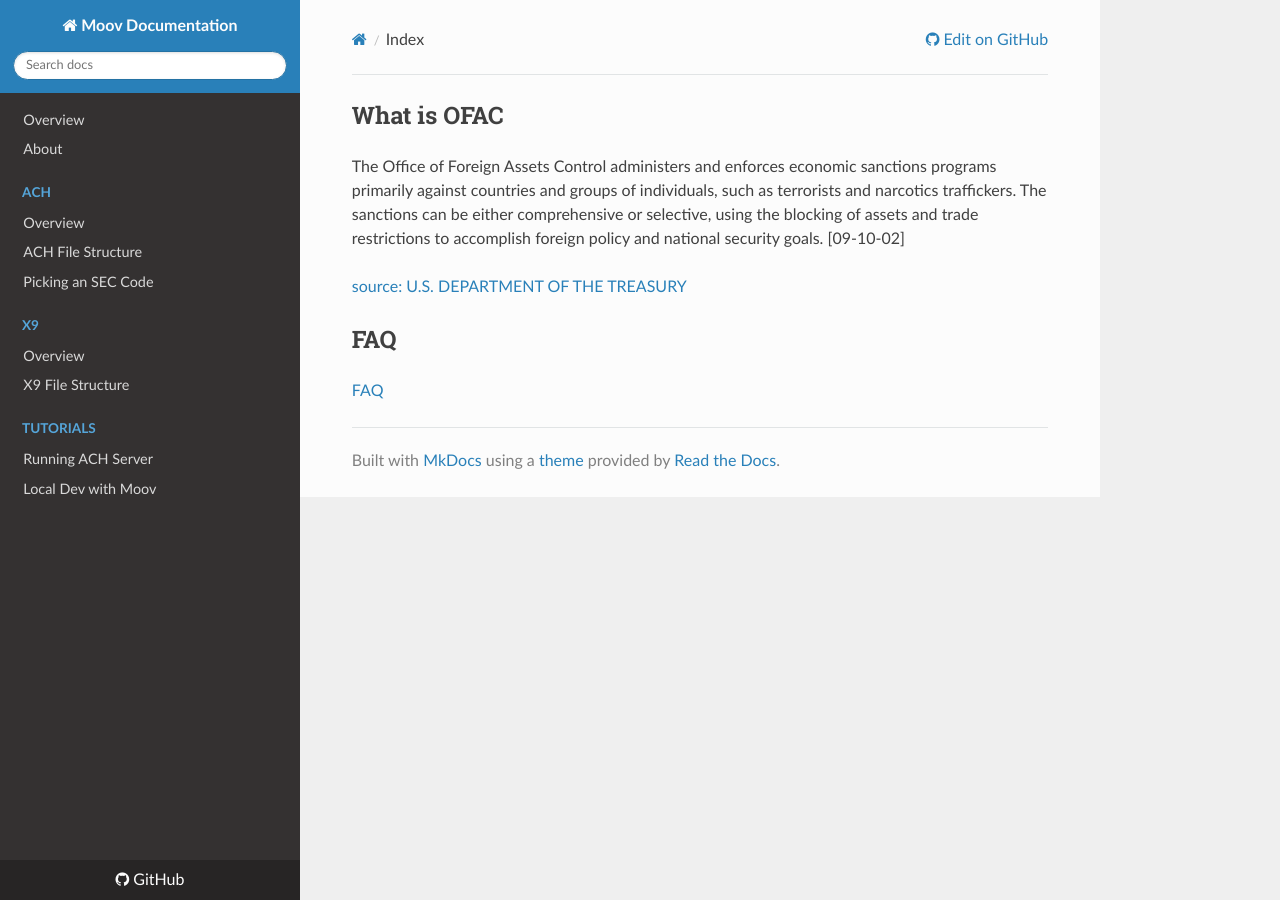
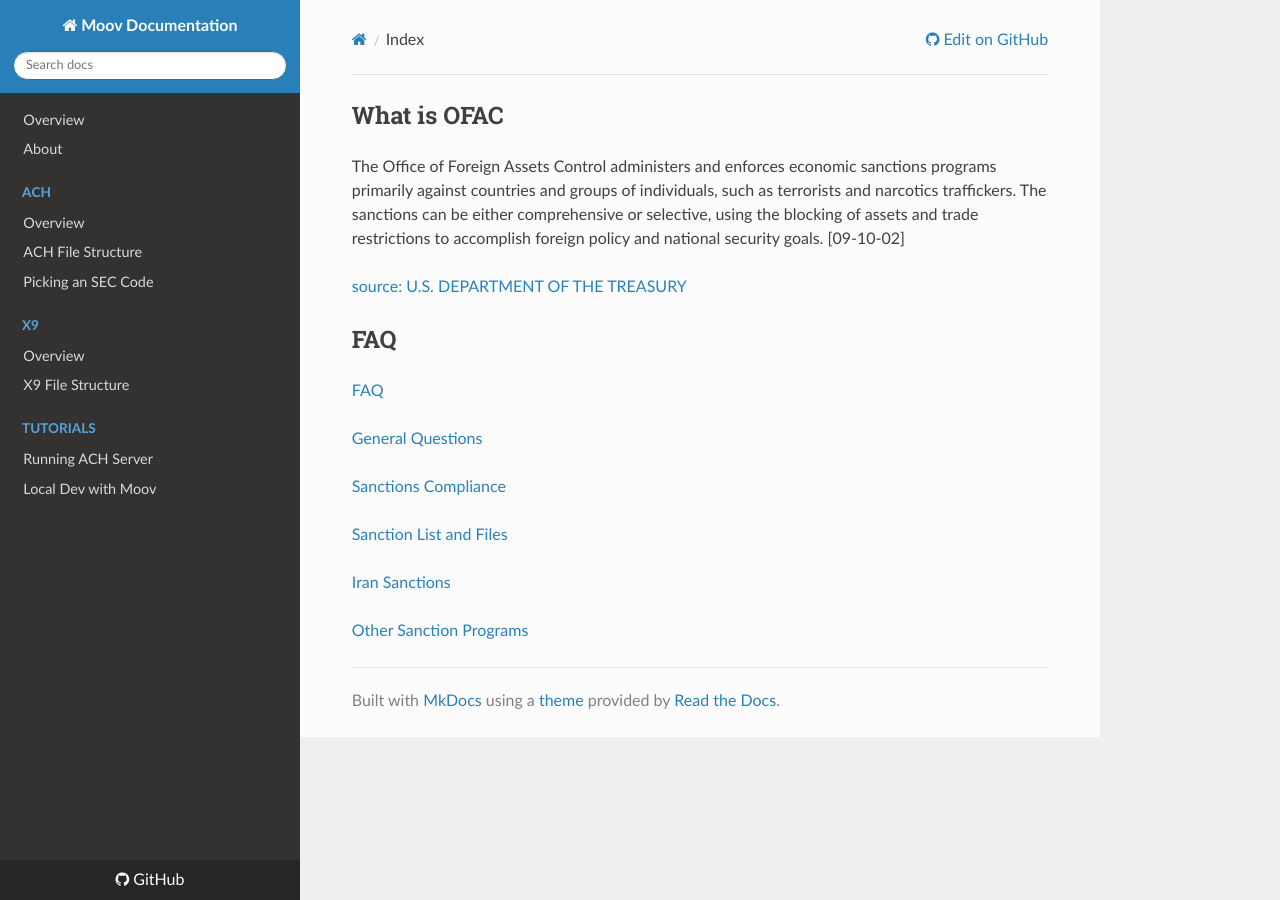
Before and after one commit to wadearnold/docs, an MkDocs documentation site: the page built from docs/ofac/index.md, in a window 1280 px wide. Built offline with MkDocs 1.6.1, drawn with Linux system fonts in a browser that asks for light colours; nearby versions of some CDN libraries; old or Windows-style settings are respelled for this version of MkDocs.

Commit message:
Add links to treasury web site, fix formatting
Add links to treasury web site, fix formatting

```diff
--- a/docs/ofac/index.md
+++ b/docs/ofac/index.md
@@ -8,3 +8,13 @@ The Office of Foreign Assets Control administers and enforces economic sanctions
 ## FAQ
 
 [FAQ](https://www.treasury.gov/resource-center/faqs/Sanctions/Pages/ques_index.aspx)
+
+[General Questions](https://www.treasury.gov/resource-center/faqs/Sanctions/Pages/faq_general.aspx)
+
+[Sanctions Compliance](https://www.treasury.gov/resource-center/faqs/Sanctions/Pages/faq_compliance.aspx)
+
+[Sanction List and Files](https://www.treasury.gov/resource-center/faqs/Sanctions/Pages/faq_lists.aspx)
+
+[Iran Sanctions](https://www.treasury.gov/resource-center/faqs/Sanctions/Pages/faq_iran.aspx)
+
+[Other Sanction Programs](https://www.treasury.gov/resource-center/faqs/Sanctions/Pages/faq_other.aspx)
```
Also changed, not shown: docs/ofac/file-structure.md (+2 -2 lines).
